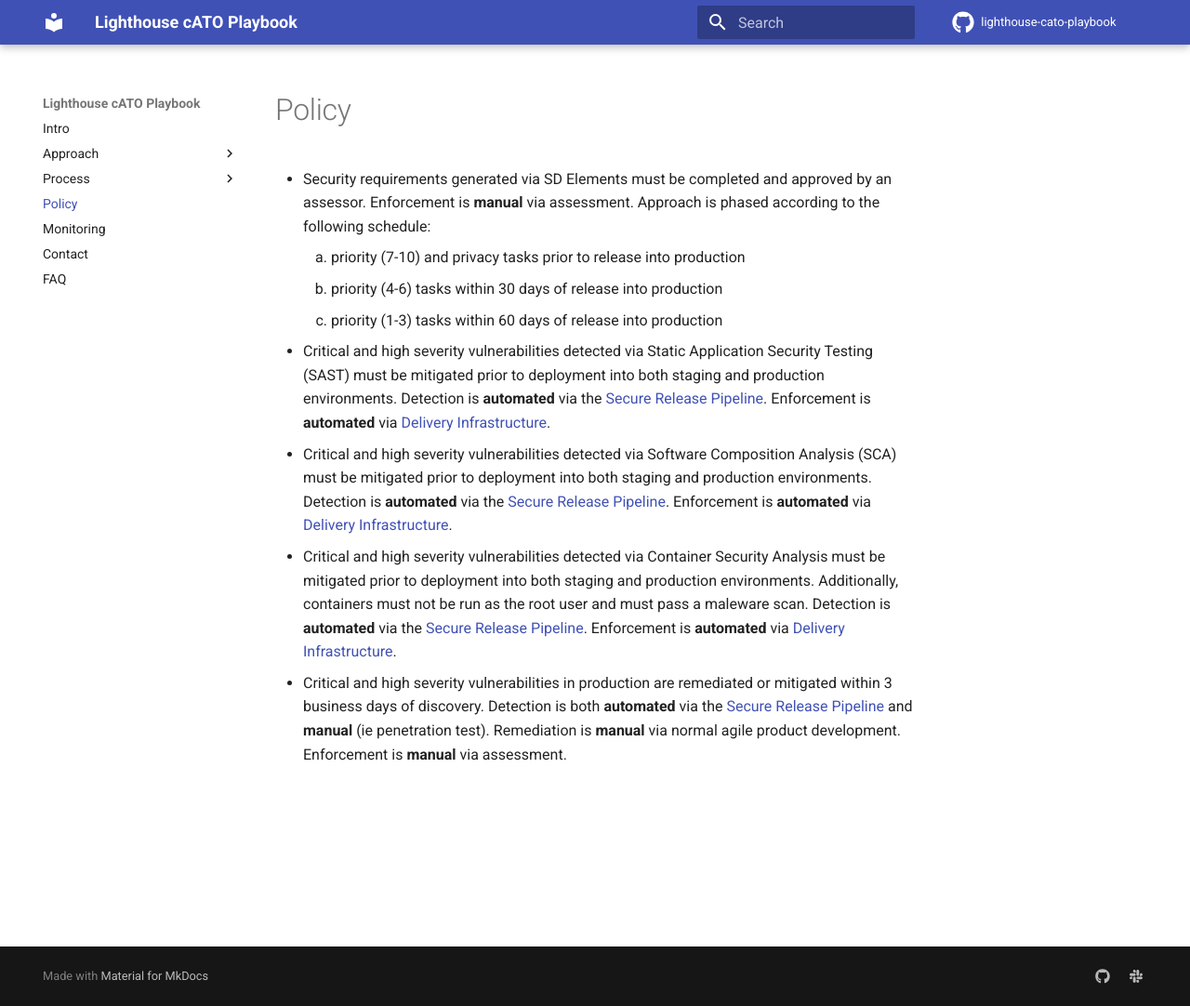
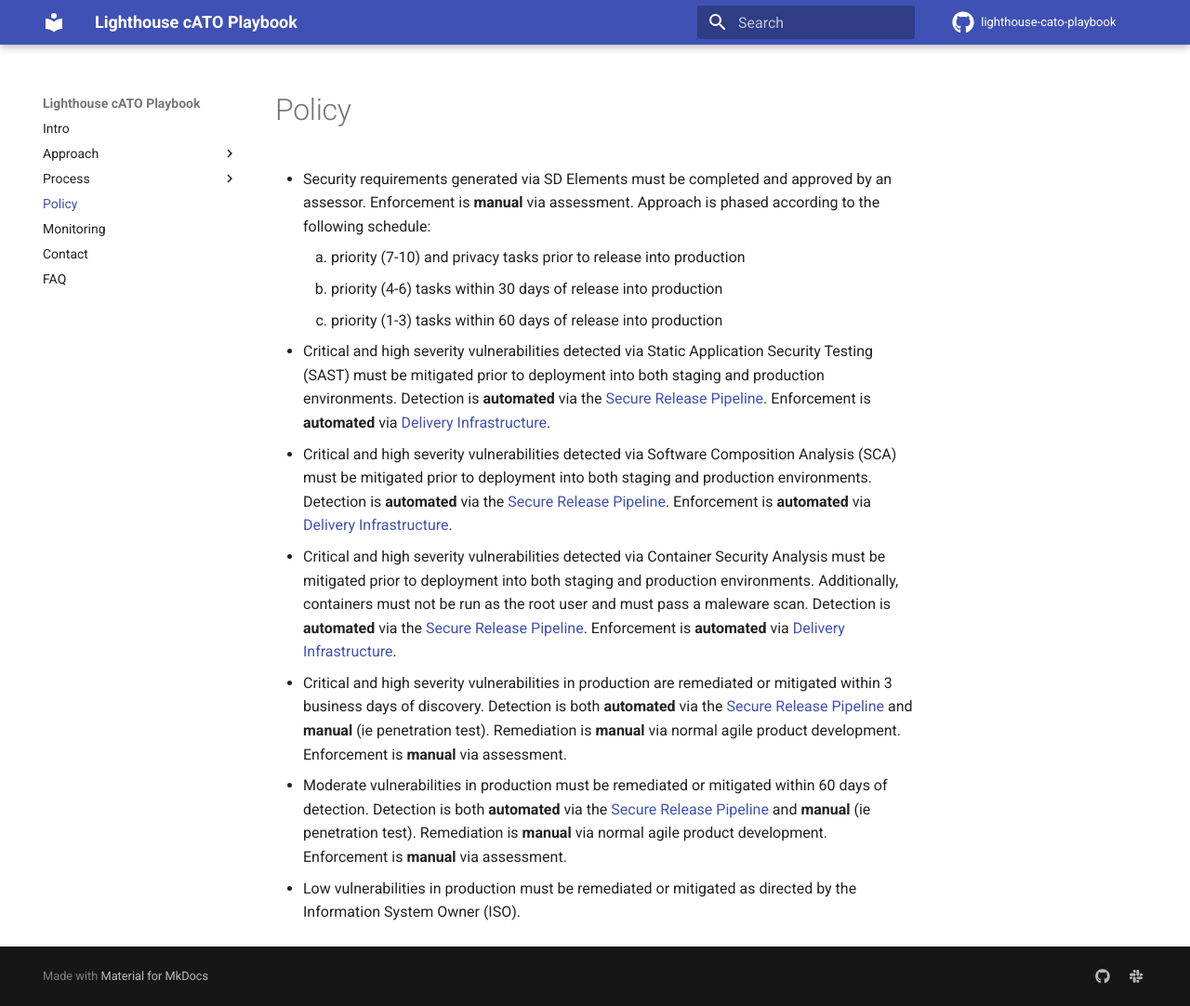
Before and after one commit to rise8-us/cato-playbook, an MkDocs documentation site: the page built from docs/policy.md, in a window 1280 px wide and 1082 px high. Shown: the whole window at 93% size. Built offline with MkDocs 1.6.1 and Material for MkDocs 9.7.7, drawn with Linux system fonts in a browser that asks for light colours; comment, search, counter and statistics services are not loaded.

Commit message:
Updated vulnerability policy to reflect conditional ATO

```diff
--- a/docs/policy.md
+++ b/docs/policy.md
@@ -23,3 +23,8 @@ discovery. Detection is both **automated** via the
 [Secure Release Pipeline](https://department-of-veterans-affairs.github.io/lighthouse-tornado/) and **manual**
 (ie penetration test). Remediation is **manual** via normal agile product development. Enforcement is **manual** via
 assessment.
+- Moderate vulnerabilities in production must be remediated or mitigated within 60 days of detection. Detection is both
+**automated** via the  [Secure Release Pipeline](https://department-of-veterans-affairs.github.io/lighthouse-tornado/)
+and **manual** (ie penetration test). Remediation is **manual** via normal agile product development. Enforcement is
+**manual** via assessment.
+- Low vulnerabilities in production must be remediated or mitigated as directed by the Information System Owner (ISO).
```
